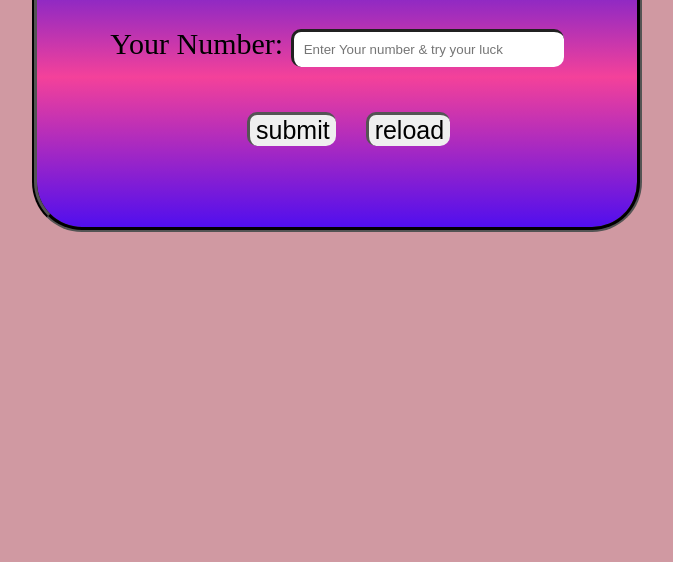
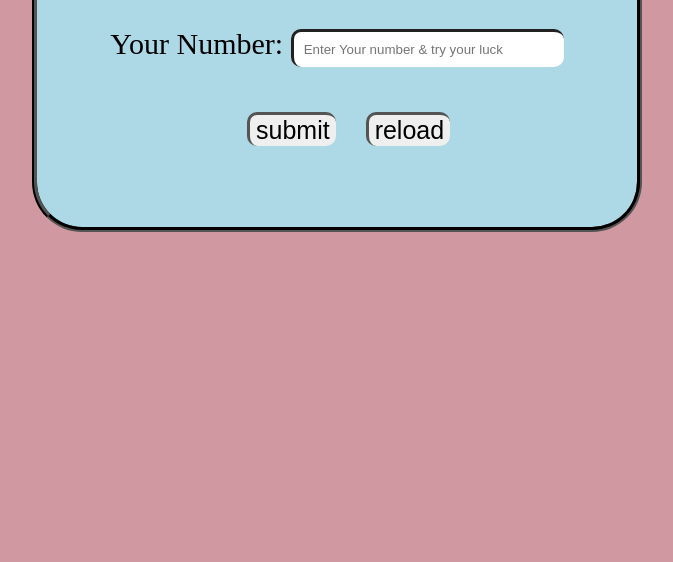
Before and after one commit to sumanth14333/guess, a plain HTML site: page index.html in a window 1280 px wide. Shown: the part 238-800 px from the top of the page, without its empty margins (303-976 px from the left). Drawn offline with Linux system fonts and the light colour scheme.

Commit message:
Update styl.css

```diff
--- a/styl.css
+++ b/styl.css
@@ -8,7 +8,7 @@ body{
     border: 5px groove black;
     margin: auto;
     margin-top: 160px;
-    background: linear-gradient(rgb(51, 19, 234), rgb(244, 65, 154), rgb(81, 14, 238));
+    background-color: lightblue;
     border-radius: 50px;
 }
 #btn{
```
